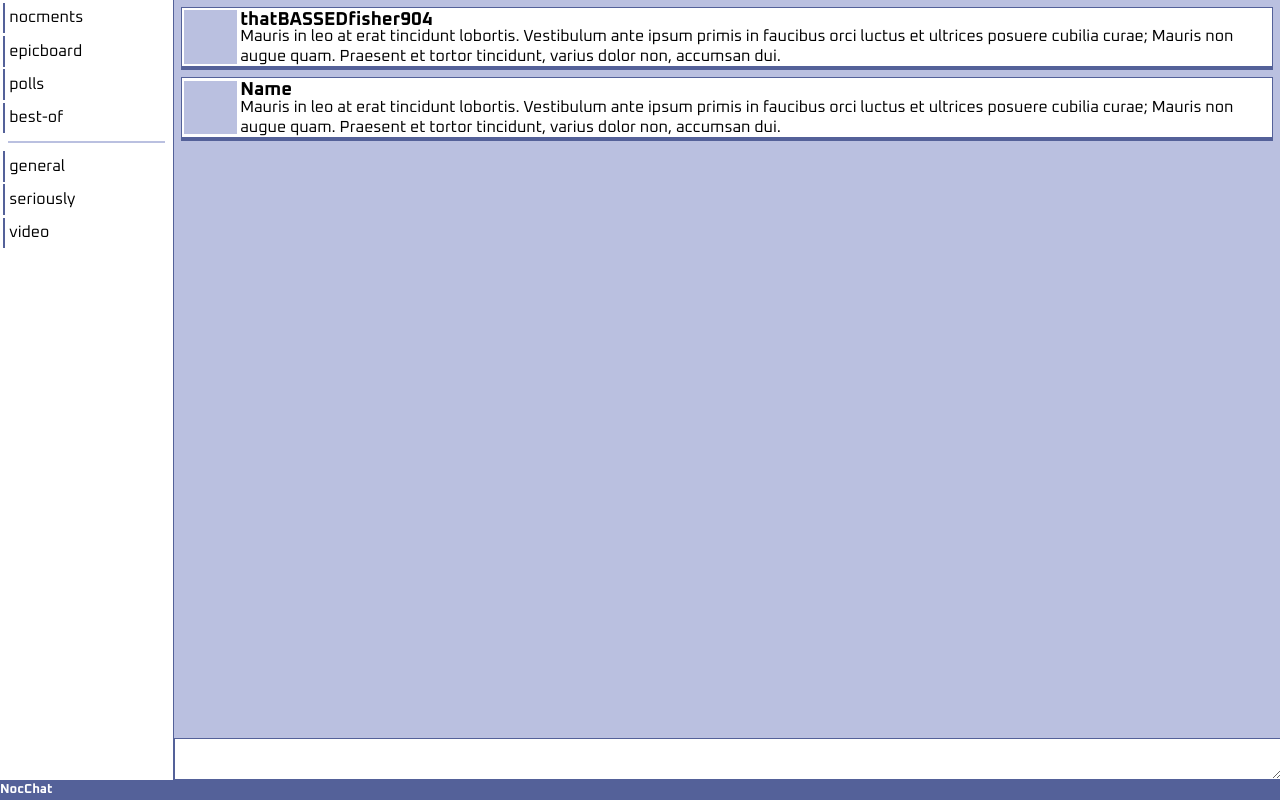
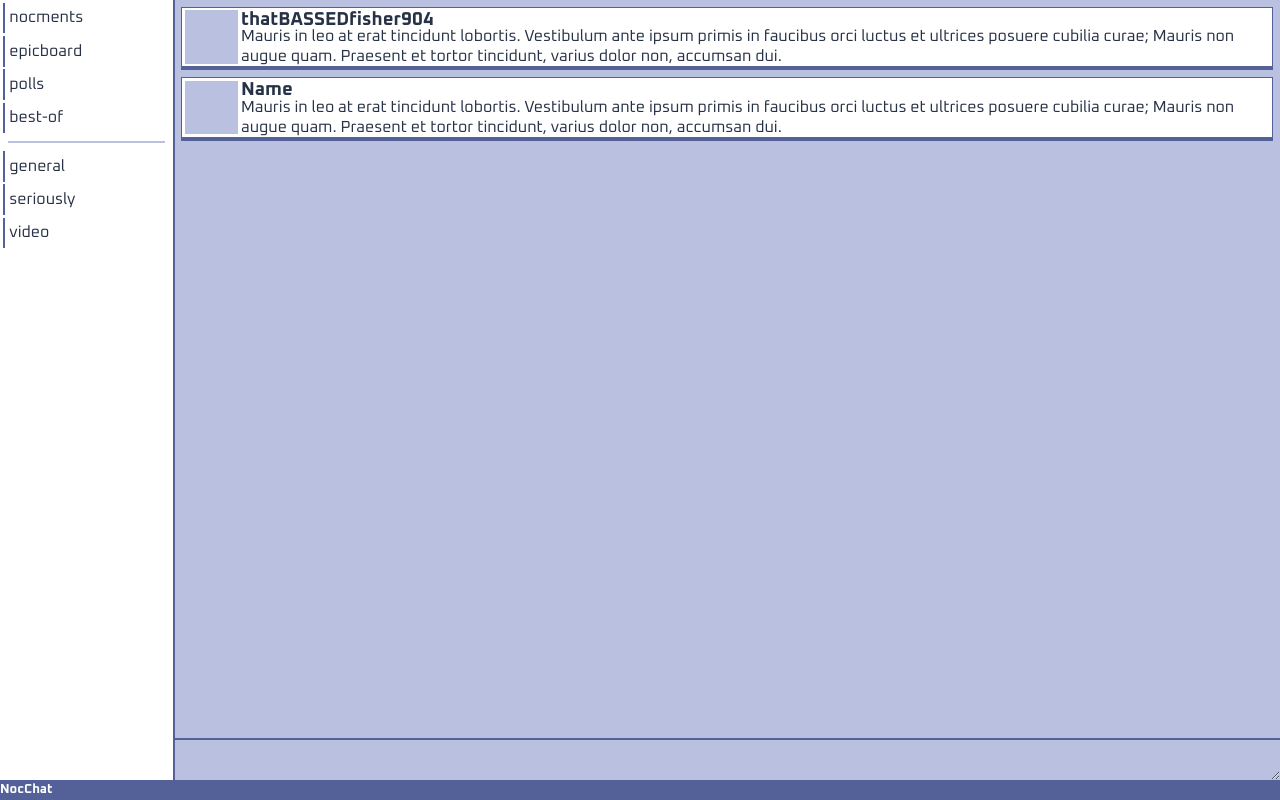
Before and after one commit to packboyy/nocmessages, a plain HTML site: page index.html in a window 1280 px wide. Drawn offline with Linux system fonts and the light colour scheme.

Commit message:
added themes and pallette support to css

```diff
--- a/style.css
+++ b/style.css
@@ -7,14 +7,35 @@
     outline: none;
 }
 :root {
+    /* default theme */
+
     --accent-color:rgb(186, 192, 224);
     --border-color:rgb(84, 97, 153);
+    --text-color:rgb(40, 50, 70);
+    --body-color:rgb(255, 255, 255);
+
+    /* orange theme */
+
+    /* --accent-color:rgb(209, 181, 158);
+    --border-color:rgb(124, 67, 89);
+    --text-color:rgb(170, 69, 28);
+    --body-color:rgb(255, 243, 252); */
+
+    /* dark theme */
+
+    /* --accent-color:rgb(67, 61, 68);
+    --border-color:rgb(31, 22, 29);
+    --text-color:rgb(166, 149, 168);
+    --body-color:rgb(49, 41, 47); */
 }
 @font-face {
     font-family: 'Oxanium';
     src: url('fonts/oxanium.ttf') format('truetype');
     font-weight: 100 900;
     font-style: normal;
+}
+body {
+    color: var(--text-color);
 }
 hr {
     border: 1pt solid var(--accent-color);
@@ -27,8 +48,8 @@ hr {
 .sidebar {
     width: 150pt;
     height: 100%;
-    background-color: white;
-    border-right: 1px solid var(--border-color);
+    background-color: var(--body-color);
+    border-right: 2pt solid var(--border-color);
 }
 
 .sidebar div {
@@ -37,8 +58,7 @@ hr {
     margin: 2pt;
     padding: 3.5pt;
     display: flex;
-    background-color: white;
-    border-left: 2px solid var(--border-color);
+    border-left: 2pt solid var(--border-color);
     transition: all .07s ease-in-out;
 }
 
@@ -65,7 +85,7 @@ hr {
     margin: 5pt;
     border: 1px solid var(--border-color);
     border-bottom: 4px solid var(--border-color);
-    background-color: white;
+    background-color: var(--body-color);
 }
 
 .message p {
@@ -84,14 +104,22 @@ hr {
     flex-direction: column;
 }
 
+.messagetext input{
+    position:absolute;
+    right:8pt;
+    top: 7pt;
+    width: 15pt;
+}
+
 .messagebox {
     min-height: 30pt;
     width: 100%;
-    border: 1px solid var(--border-color);
+    border-top: 2px solid var(--border-color);
 }
 .messagebox textarea {
     width: 100%;
     height: 100%;
+    background-color: var(--accent-color);
 }
 
 .footer {
```
Also changed, not shown: assets/star1.png (added).
